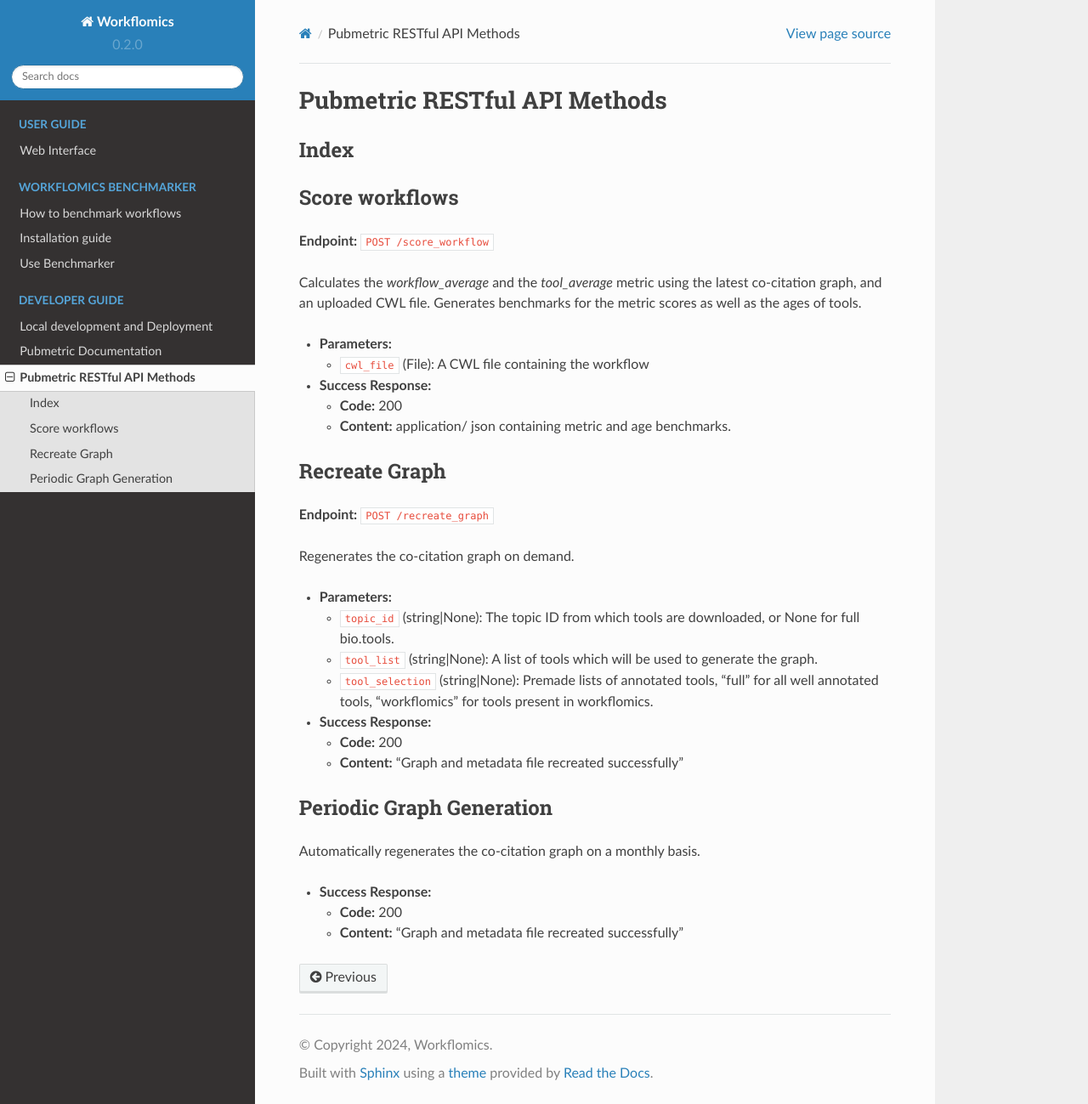
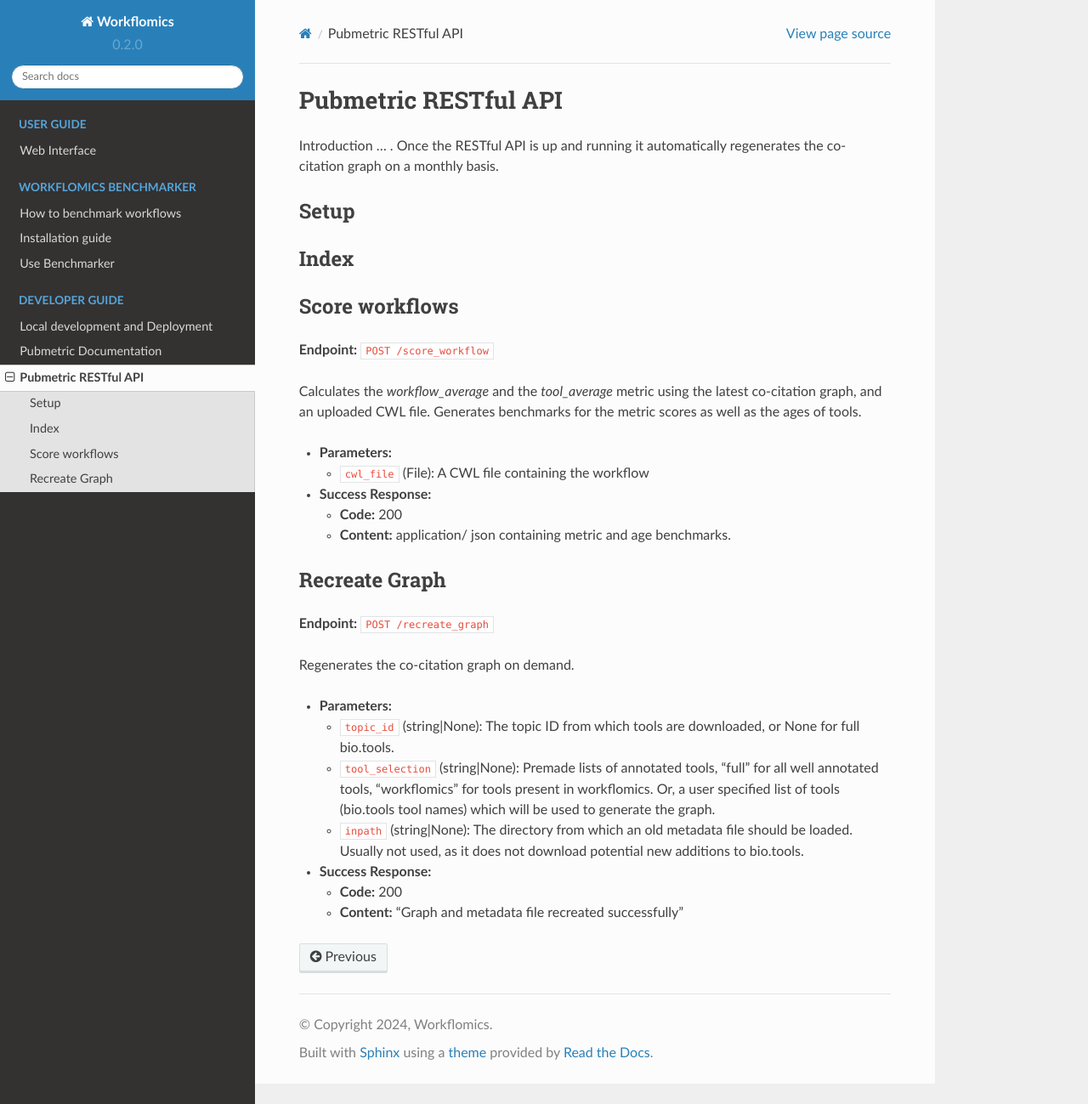
Before and after one commit to Workflomics/workflomics-readthedocs, a Sphinx documentation site: the page built from docs/source/basics/pubmetric_api.rst, in a window 1280 px wide and 1299 px high. Shown: the whole window at 85% size. Built offline with Sphinx 7.4.7 and the Read the Docs theme 2.0.0, drawn with Linux system fonts in a browser that asks for light colours.

Commit message:
added parameter for graph generation

```diff
--- a/docs/source/basics/pubmetric.rst
+++ b/docs/source/basics/pubmetric.rst
@@ -64,12 +64,12 @@ Generate a genomics co-citation graph, using not the topic, but all well-annotat
 
    full_genomics_graph = asyncio.run(pubmetric.network.create_network(topic_id=None, tool_selection='full'))
 
-Generate a co-citation network for a user-specific list of tools:
+Generate a co-citation network for a user-specifified list of tools, using a list of bio.tool tool names:
 
 .. code-block:: python
 
-   tool_pmid_list = ["pmid1", "pmid2", ...]
-   graph_from_list = asyncio.run(pubmetric.network.create_network(topic_id=None, tool_list=tool_pmid_list))
+   tool_pmid_list = ["tool_name_1", "tool_name_2", ...]
+   graph_from_list = asyncio.run(pubmetric.network.create_network(topic_id=None, tool_selection=tool_pmid_list))
 
 
 Pubmetric outputs three files; doi_pmid_library.json, tool_metadata.json and graph.pkl. These can be used to load the graph, or recreate the graph using the already downloaded metadata.
--- a/docs/source/basics/pubmetric_api.rst
+++ b/docs/source/basics/pubmetric_api.rst
@@ -1,5 +1,12 @@
-Pubmetric RESTful API Methods
-=============================
+Pubmetric RESTful API
+=====================
+
+Introduction ... . Once the RESTful API is up and running it automatically regenerates the co-citation graph on a monthly basis.
+
+Setup
+-----
+
+
 
 
 Index
@@ -33,20 +40,11 @@ Regenerates the co-citation graph on demand.
 - **Parameters:**
 
   - ``topic_id`` (string|None): The topic ID from which tools are downloaded, or None for full bio.tools.
-  - ``tool_list`` (string|None): A list of tools which will be used to generate the graph.
-  - ``tool_selection`` (string|None): Premade lists of annotated tools, "full" for all well annotated tools, "workflomics" for tools present in workflomics.
+  - ``tool_selection`` (string|None): Premade lists of annotated tools, "full" for all well annotated tools, "workflomics" for tools present in workflomics. Or, a user specified list of tools (bio.tools tool names) which will be used to generate the graph.
+  - ``inpath`` (string|None): The directory from which an old metadata file should be loaded. Usually not used, as it does not download potential new additions to bio.tools.
+
 
 - **Success Response:**
 
   - **Code:** 200
   - **Content:** "Graph and metadata file recreated successfully"
-
-
-Periodic Graph Generation
--------------------------
-Automatically regenerates the co-citation graph on a monthly basis.
-
-- **Success Response:**
-
-  - **Code:** 200
-  - **Content:** "Graph and metadata file recreated successfully"
```
